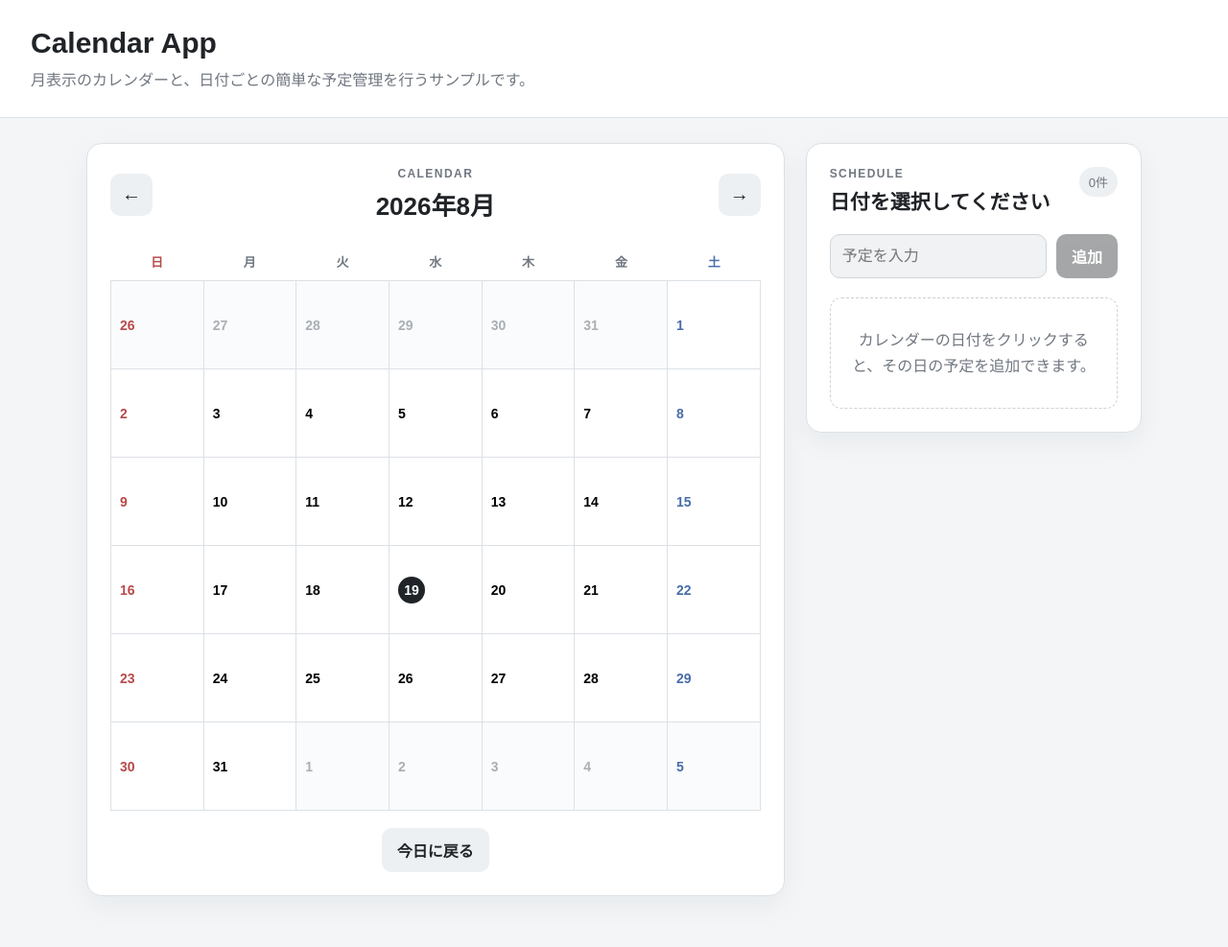
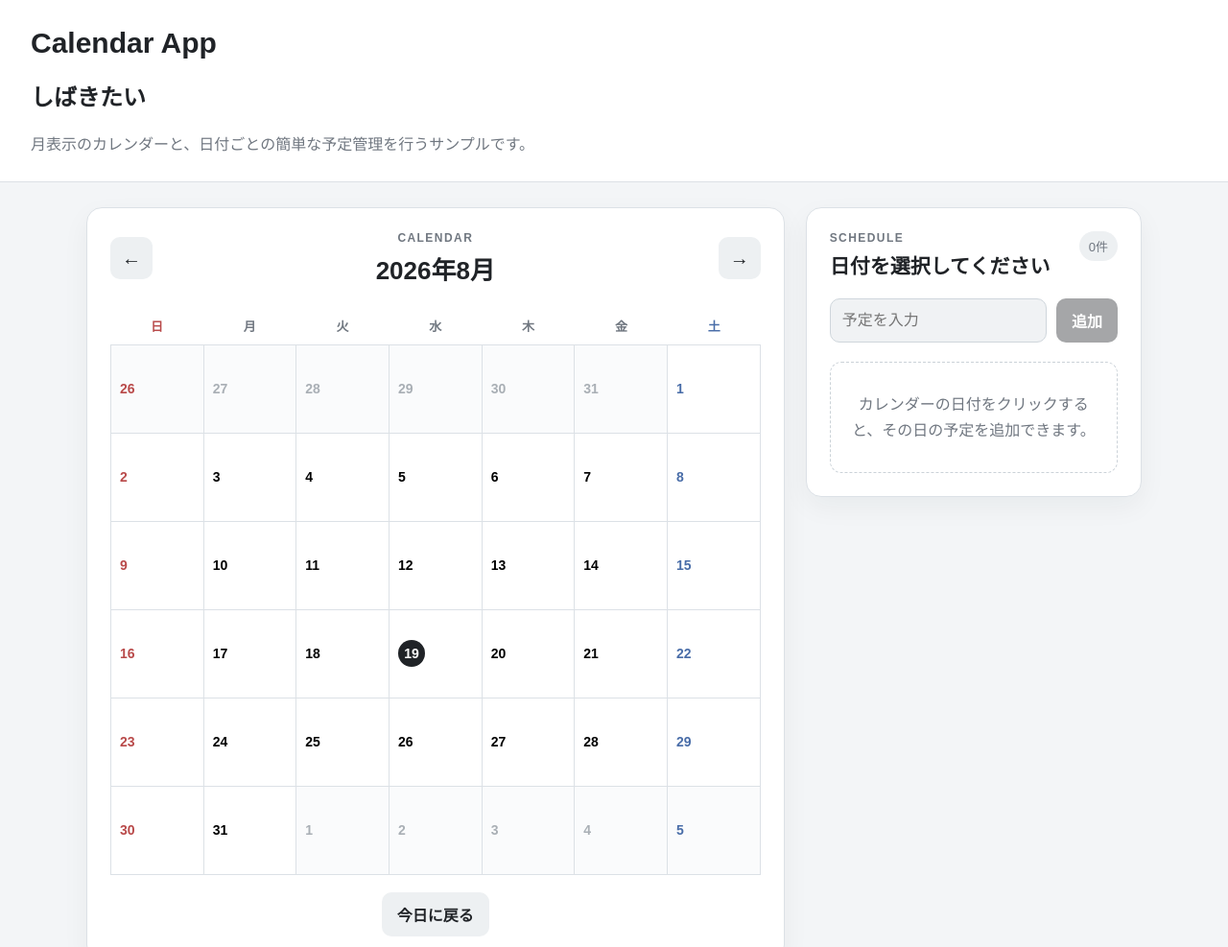
Before and after one commit to taiyaki-kt/2_Friendar, a website built with Vite: page calendar.html in a window 1280 px wide. Shown: the top 987 px of the page at 96% size. Built offline with nearby package versions, Linux system fonts and the light colour scheme.

Commit message:
Update calendar.html

```diff
--- a/calendar.html
+++ b/calendar.html
@@ -10,6 +10,7 @@
 <body>
   <header class="site-header">
     <h1>Calendar App</h1>
+    <h2>しばきたい</h2>
     <p>月表示のカレンダーと、日付ごとの簡単な予定管理を行うサンプルです。</p>
   </header>
 
```
